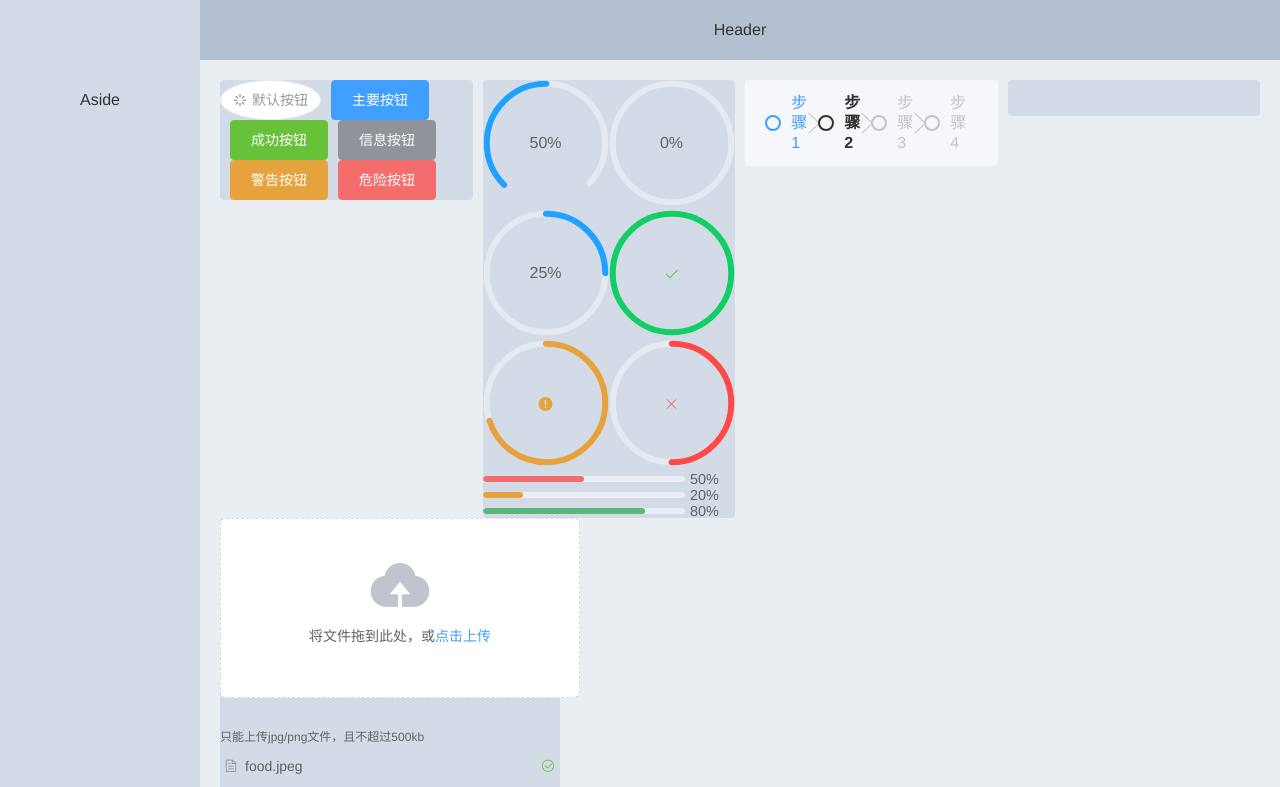
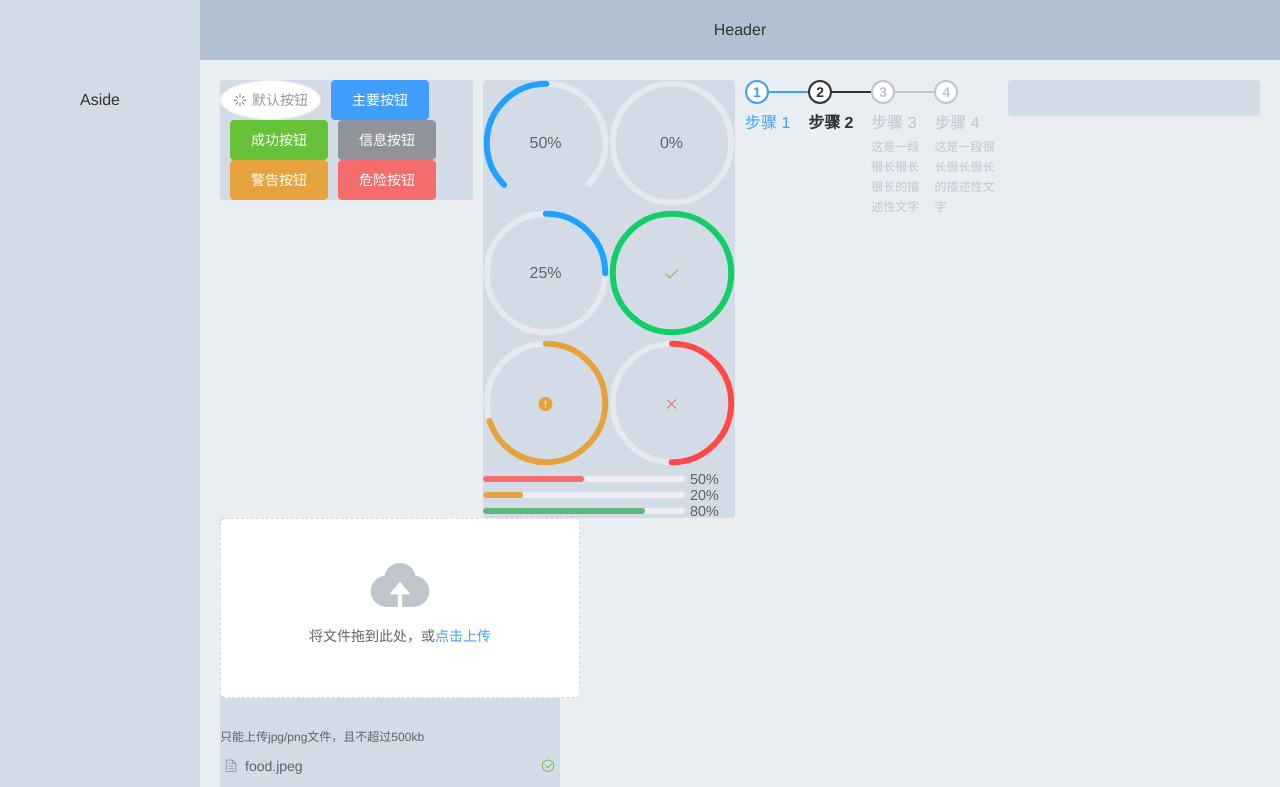
Before and after one commit to nqey/ireact, a React app: page / in a window 1280 px wide. Shown: the top 787 px of the page. Built offline with nearby package versions, Linux system fonts and the light colour scheme.

Commit message:
进度条-步骤数字

```diff
--- a/src/basic/steps/step.tsx
+++ b/src/basic/steps/step.tsx
@@ -100,9 +100,8 @@ const Step: React.FC<IP> = props => {
       <span>{ description }</span>
     </div>
   )
-
   const divIconInner = <div className="sy-step__icon-inner">{ index + 1 }</div>
-
+  const iIcon = <i  className={`sy-step__icon-inner ${icon}`}></i>
   return (
     <div
     style={stepStyle}
@@ -115,13 +114,12 @@ const Step: React.FC<IP> = props => {
         <i className="sy-step__line-inner" style={lineStyle}></i>
       </div>
       <div className={`sy-step__icon is-${icon ? 'icon' : 'text'}`}>
-        {currentStatus !== 'success' && currentStatus !== 'error' && !!icon && <i  className={`sy-step__icon-inner ${icon}`}></i>}
-        {currentStatus !== 'success' && currentStatus !== 'error' && !icon && !isSimple && divIconInner}
         {
-          currentStatus === 'success' || currentStatus === 'error' ?
+          currentStatus !== 'success' && currentStatus !== 'error'
+          ?
+          !!icon ? iIcon : divIconInner
+          :
           <i className={`sy-step__icon-inner is-status sy-icon-${currentStatus === 'success' ? 'check' : 'close'}`}></i>
-          :
-          ''
         }
       </div>
     </div>
--- a/src/views/home/index.tsx
+++ b/src/views/home/index.tsx
@@ -67,7 +67,7 @@ const Home: React.FC = () => {
               </div>
             </Col>
             <Col xs={8} sm={6} md={4} lg={6} xl={1}>
-                  <Steps direction="horizontal" simple active={1} space={100}>
+                  <Steps direction="horizontal" active={1} space={100}>
                     <Step title="步骤 1"></Step>
                     <Step title="步骤 2"></Step>
                     <Step title="步骤 3" description="这是一段很长很长很长的描述性文字"></Step>
```
